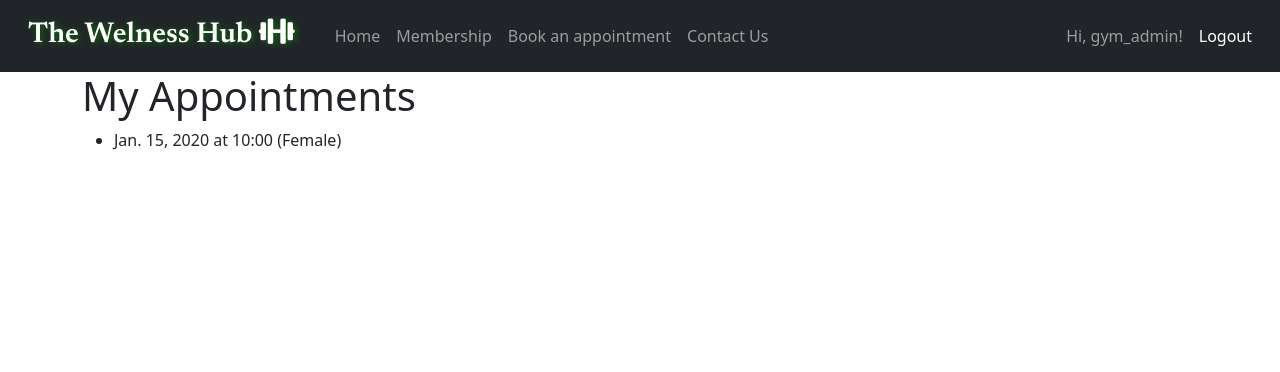
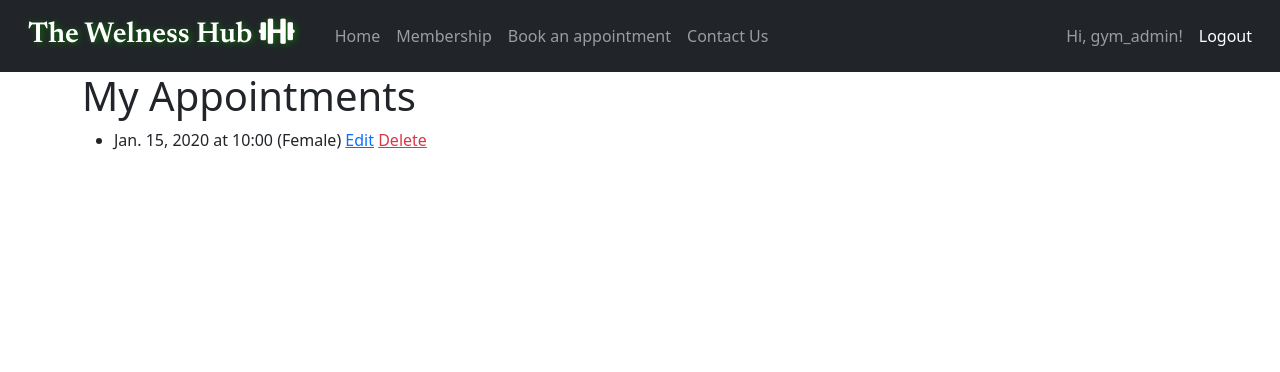
Before and after one commit to dfedyachkina/gym-site, a Django app: page /appointments/appointment-list/ in a window 1280 px wide. Shown: the top 372 px of the page. Run offline with Django 5.2, Linux system fonts and the light colour scheme; a user stored in the database is signed in; tables that the repository leaves empty hold one stand-in row (values such as "Sample post").

Commit message:
Update appointment list template

```diff
--- a/personal_trainer/templates/personal_trainer/appointment_list.html
+++ b/personal_trainer/templates/personal_trainer/appointment_list.html
@@ -5,13 +5,38 @@
 <h1>My Appointments</h1>
 
 {% if appointments %}
-    <ul>
-        {% for appointment in appointments %}
-            <li>{{ appointment.date }} at {{ appointment.time }} ({{ appointment.trainer_gender }})</li>
-        {% endfor %}
-    </ul>
+<ul>
+    {% for appointment in appointments %}
+    <li>
+        {{ appointment.date }} at {{ appointment.time }} ({{ appointment.trainer_gender }})
+        <a href="{% url 'update_appointment' appointment.id %}" class="text-primary">Edit</a>
+        <a href="" class="text-danger" data-bs-toggle="modal" data-bs-target="#modal-delete-{{appointment.id}}">
+            Delete
+        </a>
+
+        <!-- Modal -->
+        <div class="modal fade" id="modal-delete-{{appointment.id}}" tabindex="-1" aria-labelledby="modal-delete-{{appointment.id}}-Label" aria-hidden="true">
+            <div class="modal-dialog">
+                <div class="modal-content">
+                    <div class="modal-header">
+                        <h5 class="modal-title" id="modal-delete-{{appointment.id}}-Label">Delete appointment</h5>
+                        <button type="button" class="btn-close" data-bs-dismiss="modal" aria-label="Close"></button>
+                    </div>
+                    <div class="modal-body">
+                        Are you sure you want to delete this appointment?
+                    </div>
+                    <div class="modal-footer">
+                        <button type="button" class="btn btn-success" data-bs-dismiss="modal">No</button>
+                        <a href="{% url 'delete_appointment' appointment.id %}" class="btn btn-danger">Yes</a>
+                    </div>
+                </div>
+            </div>
+        </div>
+    </li>
+    {% endfor %}
+</ul>
 {% else %}
-    <p>You don't have any appointments yet.</p>
+<p>You don't have any appointments yet.</p>
 {% endif %}
 
 {% endblock content %}
```
